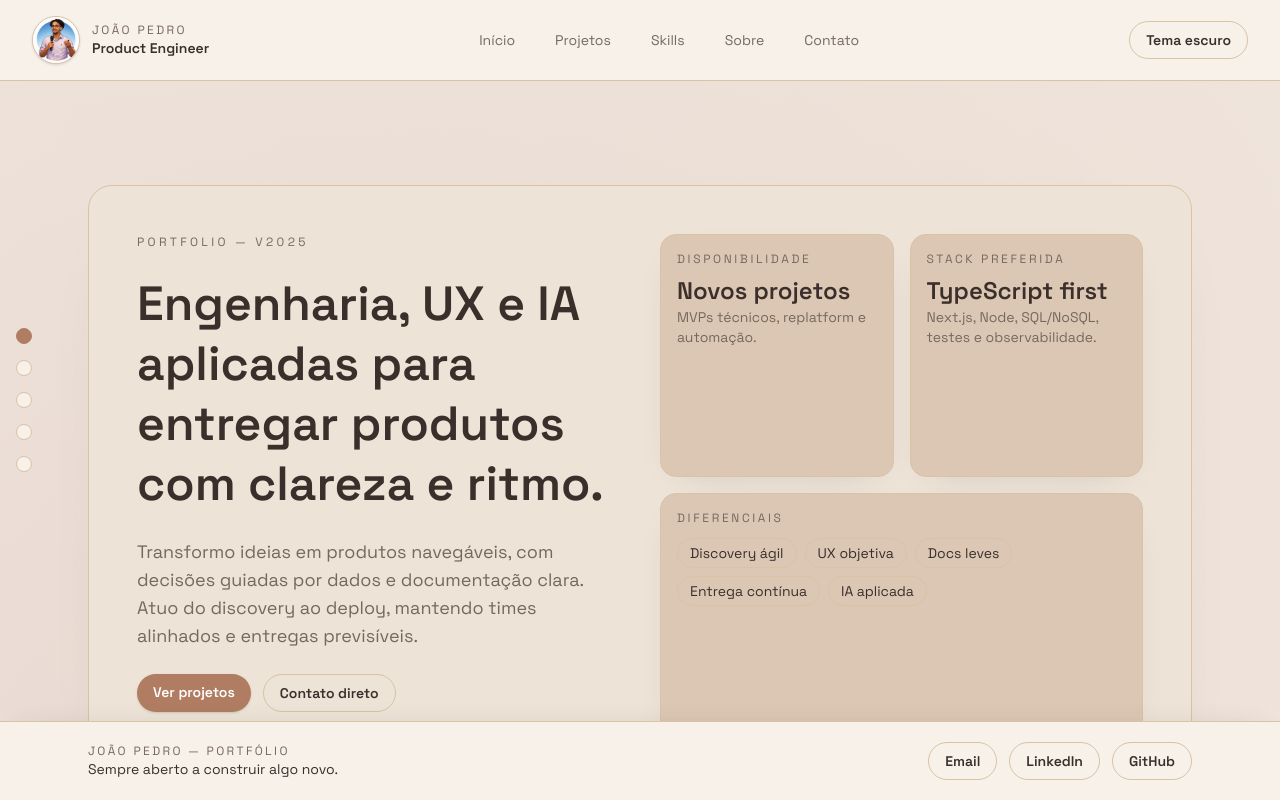
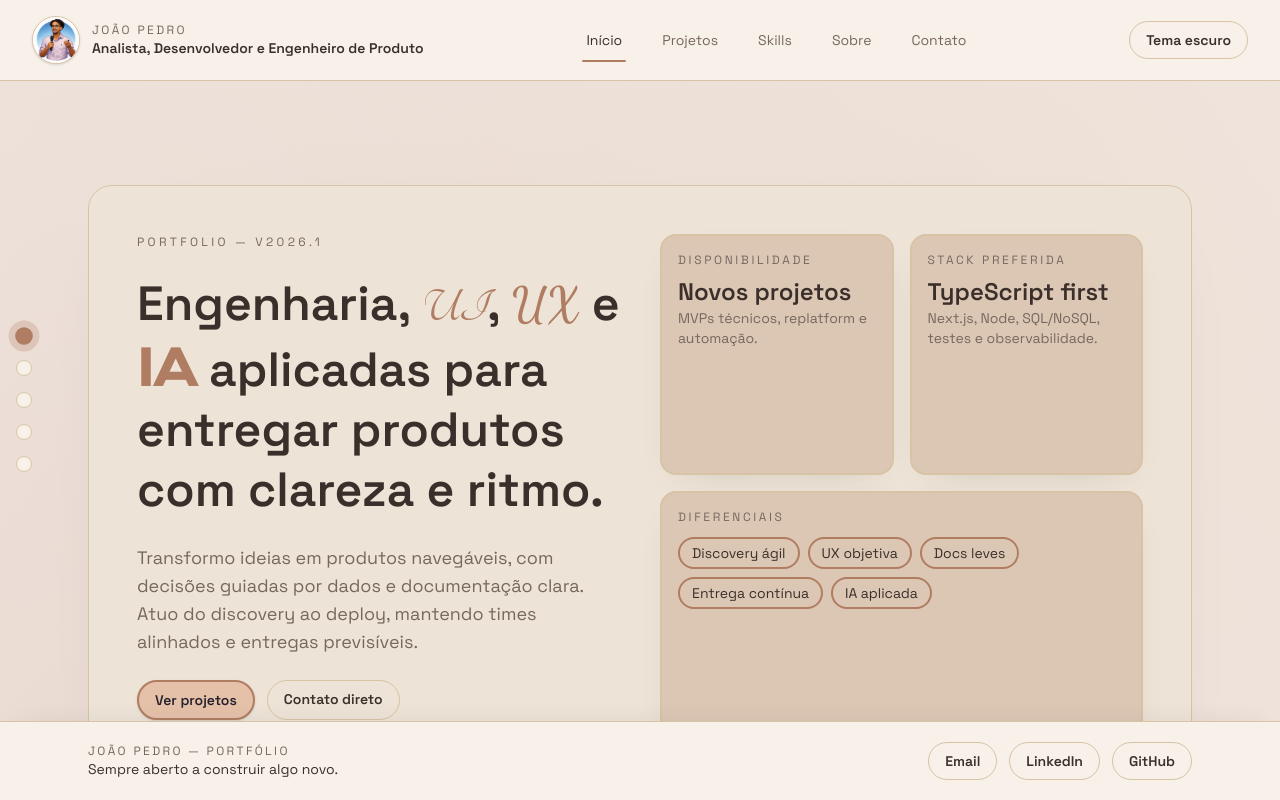
Before and after one commit to p3dru/vintage_portfolio, a Next.js app: page / in a window 1280 px wide. Shown: the top 800 px of the page. Built offline with nearby package versions, Linux system fonts and the light colour scheme.

Commit message:
style: updating fonts and colors on dark mode

```diff
--- a/app/globals.css
+++ b/app/globals.css
@@ -1,3 +1,4 @@
+@import url("https://fonts.googleapis.com/css2?family=Dancing+Script:wght@400..700&family=Krona+One&family=Tangerine:wght@400;700&display=swap");
 @import "tailwindcss";
 
 :root {
@@ -10,19 +11,21 @@
   --header-footer: #f7f1ea;
   --section: #ede3d7;
   --card: #dcc7b4;
+  --cta-text: #26212d;
 }
 
 /* Tema escuro vintage */
 [data-theme="dark"] {
-  --background: #0f0b09;
-  --foreground: #f6eee6;
-  --muted: #c8b7a7;
-  --border: #241c16;
-  --accent: #e5c1a9;
-  --accent-soft: #a68d7b;
-  --header-footer: #17110d;
-  --section: #19130f;
-  --card: #241c16;
+  --background: #111015;
+  --foreground: #f3efe9;
+  --muted: #b8b1a7;
+  --border: #26232d;
+  --accent: #e4c28c;
+  --accent-soft: #9d8c7a;
+  --header-footer: #1a1820;
+  --section: #1f1c25;
+  --card: #26212d;
+  --cta-text: #26212d;
 }
 
 @theme inline {
@@ -44,8 +47,16 @@ body {
   scroll-snap-type: y proximity;
 }
 
+[data-theme="dark"] body {
+  background:
+    radial-gradient(circle at 12% 18%, rgba(228, 194, 140, 0.08), transparent 38%),
+    radial-gradient(circle at 82% 6%, rgba(38, 35, 45, 0.24), transparent 34%),
+    radial-gradient(circle at 48% 94%, rgba(38, 33, 45, 0.3), transparent 45%),
+    var(--background);
+}
+
 ::selection {
-  background: rgba(91, 90, 230, 0.2);
+  background: rgba(228, 194, 140, 0.18);
   color: var(--foreground);
 }
 
@@ -62,3 +73,15 @@ html {
   scroll-snap-align: center;
   scroll-margin-top: 140px;
 }
+
+.font-ui {
+  font-family: "Tangerine", cursive;
+}
+
+.font-ux {
+  font-family: "Dancing Script", cursive;
+}
+
+.font-ia {
+  font-family: "Krona One", sans-serif;
+}
--- a/app/page.tsx
+++ b/app/page.tsx
@@ -164,7 +164,7 @@ export default function Home() {
                 João Pedro
               </span>
               <span className="text-sm font-semibold text-[var(--foreground)]">
-                Product Engineer
+                Analista, Desenvolvedor e Engenheiro de Produto
               </span>
             </div>
           </div>
@@ -172,10 +172,21 @@ export default function Home() {
             {navLinks.map((link) => (
               <a
                 key={link.href}
-                className="rounded-full px-3 py-2 transition hover:bg-[var(--accent-soft)]/60"
+                className={`group relative rounded-full px-3 py-2 transition-all duration-200 hover:bg-[var(--accent-soft)]/60 ${
+                  activeSection === link.href.replace("#", "")
+                    ? "text-[var(--foreground)]"
+                    : ""
+                }`}
                 href={link.href}
               >
                 {link.label}
+                <span
+                  className={`absolute inset-x-2 -bottom-1 h-[2px] origin-left scale-x-0 rounded-full bg-[var(--accent)] transition-transform duration-200 ${
+                    activeSection === link.href.replace("#", "")
+                      ? "scale-x-100"
+                      : "group-hover:scale-x-100"
+                  }`}
+                />
               </a>
             ))}
           </nav>
@@ -201,9 +212,9 @@ export default function Home() {
               aria-label={link.label}
             >
               <span
-                className={`block h-4 w-4 rounded-full border transition ${
+                className={`block h-4 w-4 rounded-full border transition-all duration-200 ${
                   isActive
-                    ? "border-[var(--accent)] bg-[var(--accent)]"
+                    ? "border-[var(--accent)] bg-[var(--accent)] shadow-[0_0_0_6px_rgba(176,125,98,0.25)] scale-110"
                     : "border-[var(--border)] bg-[var(--header-footer)] group-hover:border-[var(--accent)]"
                 }`}
               />
@@ -223,10 +234,14 @@ export default function Home() {
           >
             <div className="space-y-6">
               <p className="text-xs uppercase tracking-[0.28em] text-[var(--muted)]">
-                Portfolio — v2025
+                Portfolio — v2026.1
               </p>
               <h1 className="text-4xl font-semibold leading-tight text-[var(--foreground)] md:text-5xl">
-                Engenharia, UX e IA aplicadas para entregar produtos com clareza e ritmo.
+                Engenharia,{" "}
+                <span className="font-ui text-[var(--accent)]">UI</span>,{" "}
+                <span className="font-ux text-[var(--accent)]">UX</span> e{" "}
+                <span className="font-ia text-[var(--accent)]">IA</span> aplicadas para
+                entregar produtos com clareza e ritmo.
               </h1>
               <p className="text-lg text-[var(--muted)]">
                 Transformo ideias em produtos navegáveis, com decisões guiadas por dados e
@@ -235,7 +250,7 @@ export default function Home() {
               </p>
               <div className="flex flex-wrap gap-3 text-sm">
                 <a
-                  className="rounded-full bg-[var(--accent)] px-4 py-2 font-semibold text-white shadow-sm transition hover:-translate-y-[1px] hover:shadow-md"
+                  className="rounded-full border-2 border-[var(--accent)] bg-[var(--accent-soft)] px-4 py-2 font-semibold text-[var(--cta-text)] shadow-sm transition hover:-translate-y-[1px] hover:bg-[var(--accent)] hover:text-[var(--background)] hover:shadow-md"
                   href="#projetos"
                 >
                   Ver projetos
@@ -249,7 +264,7 @@ export default function Home() {
               </div>
             </div>
             <div className="grid gap-4 md:grid-cols-2">
-              <div className="rounded-2xl border border-[var(--border)] bg-[var(--card)] p-4 shadow-[0_12px_38px_-26px_rgba(58,49,43,0.28)]">
+              <div className="rounded-2xl border-2 border-[var(--border)] bg-[var(--card)] p-4 shadow-[0_12px_38px_-26px_rgba(58,49,43,0.28)]">
                 <p className="text-xs uppercase tracking-[0.22em] text-[var(--muted)]">
                   Disponibilidade
                 </p>
@@ -260,7 +275,7 @@ export default function Home() {
                   MVPs técnicos, replatform e automação.
                 </p>
               </div>
-              <div className="rounded-2xl border border-[var(--border)] bg-[var(--card)] p-4 shadow-[0_12px_38px_-26px_rgba(58,49,43,0.28)]">
+              <div className="rounded-2xl border-2 border-[var(--border)] bg-[var(--card)] p-4 shadow-[0_12px_38px_-26px_rgba(58,49,43,0.28)]">
                 <p className="text-xs uppercase tracking-[0.22em] text-[var(--muted)]">
                   Stack preferida
                 </p>
@@ -271,7 +286,7 @@ export default function Home() {
                   Next.js, Node, SQL/NoSQL, testes e observabilidade.
                 </p>
               </div>
-              <div className="rounded-2xl border border-[var(--border)] bg-[var(--card)] p-4 shadow-[0_12px_38px_-26px_rgba(58,49,43,0.28)] md:col-span-2">
+              <div className="rounded-2xl border-2 border-[var(--border)] bg-[var(--card)] p-4 shadow-[0_12px_38px_-26px_rgba(58,49,43,0.28)] md:col-span-2">
                 <p className="text-xs uppercase tracking-[0.22em] text-[var(--muted)]">
                   Diferenciais
                 </p>
@@ -285,7 +300,7 @@ export default function Home() {
                 ].map((item) => (
                   <span
                     key={item}
-                      className="rounded-full border border-[var(--border)] px-3 py-1 text-[var(--foreground)]"
+                    className="rounded-full border-2 border-[var(--accent)] px-3 py-1 text-[var(--foreground)]"
                   >
                     {item}
                   </span>
@@ -492,7 +507,7 @@ export default function Home() {
                 ))}
               </div>
             </div>
-            <div className="rounded-2xl border border-[var(--border)] bg-[var(--card)] p-6">
+            <div className="rounded-2xl border-2 border-[var(--border)] bg-[var(--card)] p-6">
               <p className="text-sm font-semibold text-[var(--foreground)]">Roteiro rápido</p>
               <div className="mt-3 space-y-3 text-sm text-[var(--muted)]">
                 <p>1) Contexto em 5 min: metas, prazo e restrições.</p>
@@ -500,13 +515,13 @@ export default function Home() {
                 <p>3) Kickoff: branch inicial, métricas e cadência semanal.</p>
               </div>
               <div className="mt-4 flex flex-wrap gap-2 text-xs">
-                <span className="rounded-full border border-[var(--border)] px-3 py-1 text-[var(--foreground)]">
+                <span className="rounded-full border-2 border-[var(--accent)] px-3 py-1 text-[var(--foreground)]">
                   Resposta em &lt; 12h
                 </span>
-                <span className="rounded-full border border-[var(--border)] px-3 py-1 text-[var(--foreground)]">
+                <span className="rounded-full border-2 border-[var(--accent)] px-3 py-1 text-[var(--foreground)]">
                   PT / EN
                 </span>
-                <span className="rounded-full border border-[var(--border)] px-3 py-1 text-[var(--foreground)]">
+                <span className="rounded-full border-2 border-[var(--accent)] px-3 py-1 text-[var(--foreground)]">
                   Remote-first
                 </span>
               </div>
```
Lines whose indentation alone changed are shown as unchanged.
